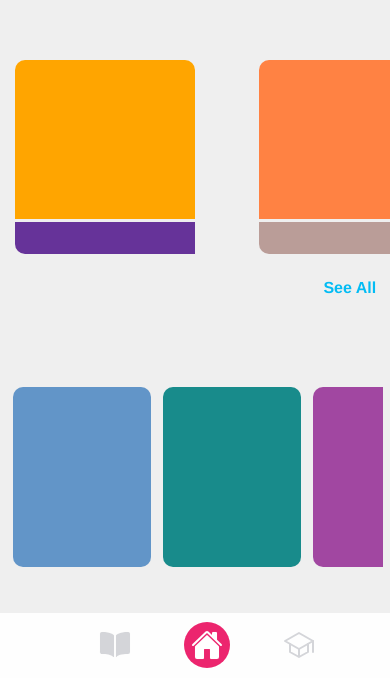
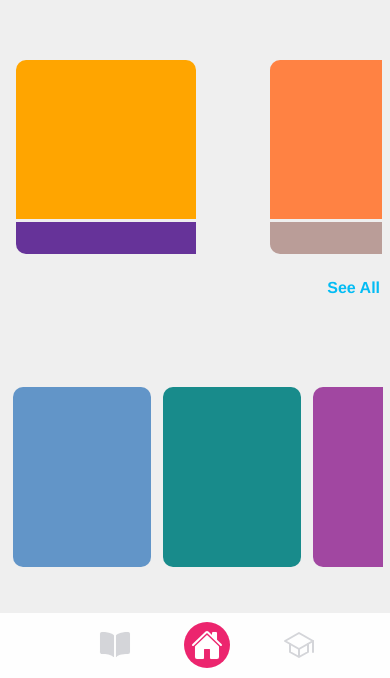
Before and after one commit to atsakymai/atsakymai.github.io, a plain HTML site: page index.html in a window 390 px wide. Shown: the part 166-844 px from the top of the page. Drawn offline with nearby package versions, Linux system fonts and the light colour scheme.

Commit message:
Update style.css

```diff
--- a/style.css
+++ b/style.css
@@ -191,7 +191,7 @@
         color: #03bcf4;
         font-weight: bold;
         font-family: 'Franklin Gothic Medium', 'Arial Narrow', Arial, sans-serif;
-        left: 82%;
+        left: 83%;
         bottom: 45%;
         display: flex;
         justify-content: center;
@@ -202,37 +202,43 @@
     #topSlider {
         display: grid;
         position: fixed;
-        width: 100%;
+        width: 94%;
         height: 265px;
         background: transparent;
         bottom: 45%;
         align-items: center;
         grid-template-columns: repeat(3, 234px);
         overflow-x: scroll;
-        padding-left: 10px;
         scrollbar-color: red transparent;
-        scrollbar-width: thin;
-
-        &::-webkit-scrollbar {
-            background-color: transparent;
-        }
-
-        &::-webkit-scrollbar-thumb {
-            background-color: transparent;
-        }
-
-        &::-webkit-scrollbar-track {
-            background-color: transparent;
-        }
+        scrollbar-width: 50px;
+        background: transparent;
+        left: 4%;
     }
 
+    #topSlider.show-scrollbar{
+        background-color: red;
+        scrollbar-width: 12px;
+    }
+
+    #topSlider::-webkit-scrollbar {
+        scrollbar-width: 12px;
+        background: gray;
+    }
+
+    #topSlider::-webkit-scrollbar-thumb {
+        background-color: #888;
+        border-radius: 6px;
+    }
+
+    #topSlider::-webkit-scrollbar-track {
+        background-color: #eee; /* Color of the track */
+    }
 
     #topSlider #bg1{
         position: relative;
         height: 60%;
         width: 180px;
         background: orange;
-        margin-left: 10px;
         border-top-right-radius: 10px;
         border-top-left-radius: 10px;
         bottom: 10%;
```
